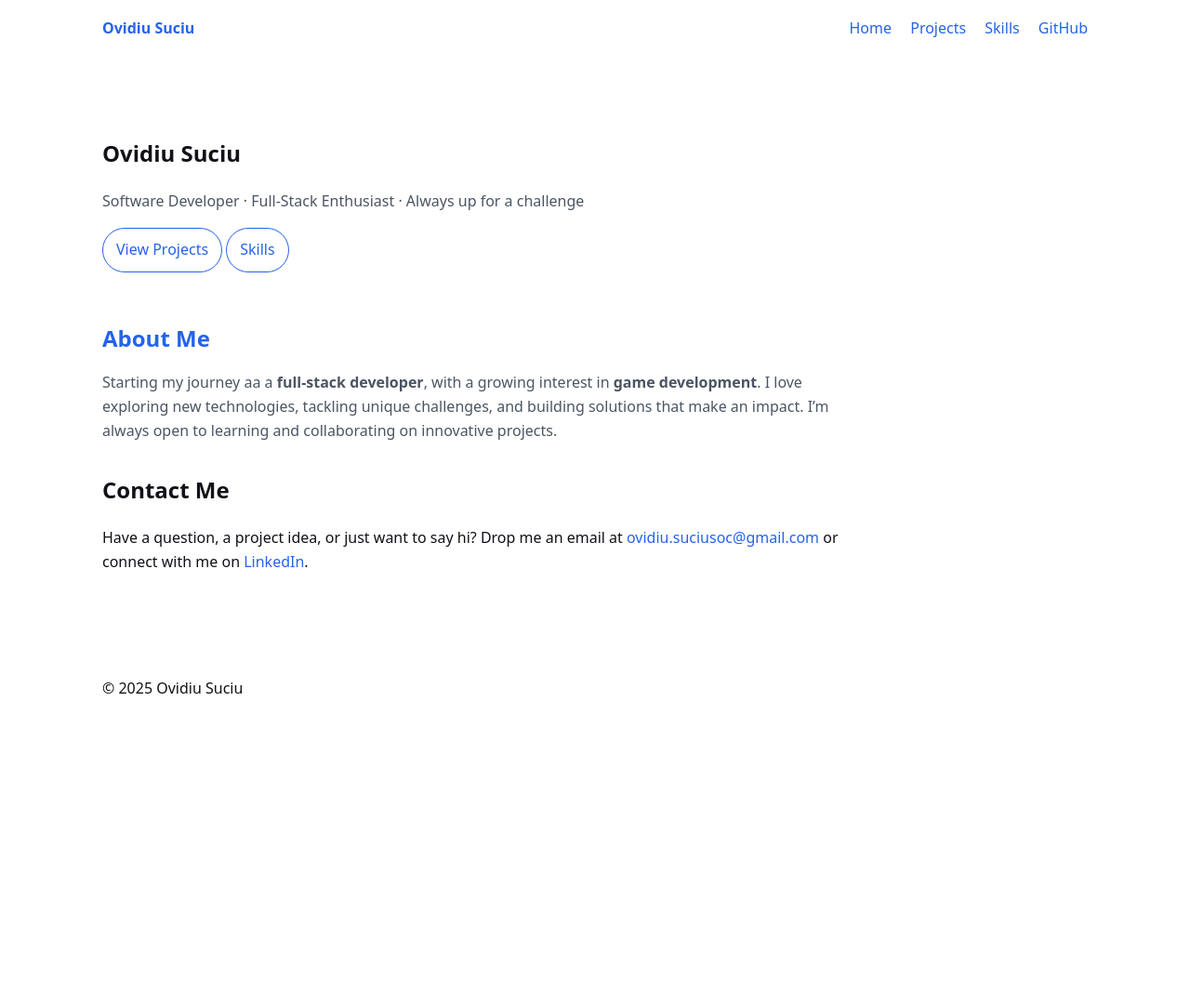
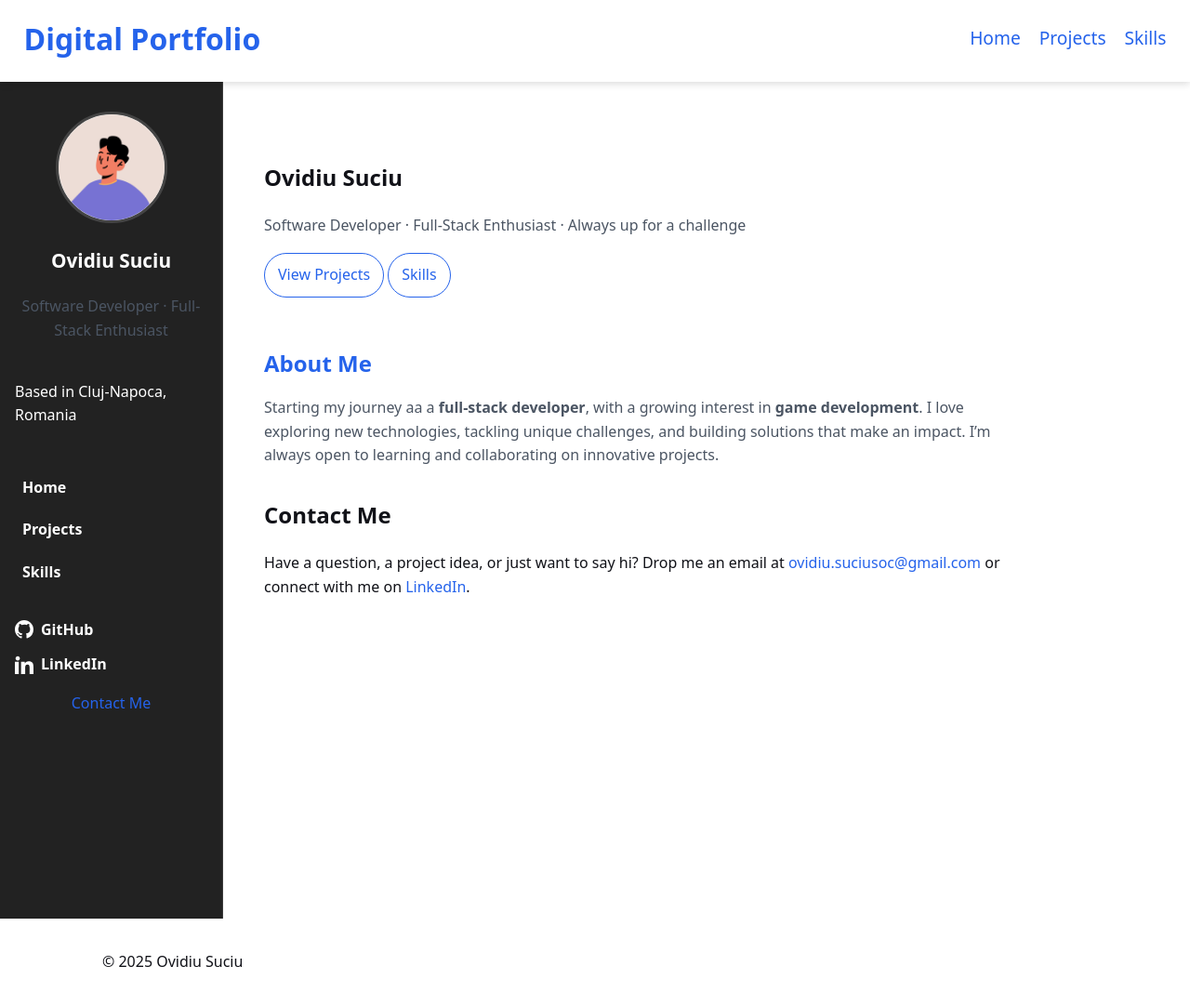
Before and after one commit to socovidiu/my-website, a Jekyll site: the page built from index.md, in a window 1280 px wide. Shown: the whole page at 93% size. Built offline with Jekyll 4.4.1, drawn with Linux system fonts in a browser that asks for light colours; before the commit the page ends 900 px from its top, so only the background shows below that.

Commit message:
Styling updates

```diff
--- a/_config.yml
+++ b/_config.yml
@@ -1,12 +1,13 @@
-title:  Ovidiu Suciu
+title: Ovidiu Suciu
 github_username: socovidiu
+name: Digital Portfolio
 tagline: Software Developer · Full-Stack Enthusiast · Always up for a challenge
 theme: null
 baseurl: "/my-website"
 url: "https://socovidiu.github.io"
 plugins:
   - jekyll-seo-tag
-  - jekyll-sitemap
+  # - jekyll-sitemap
 collections:
   projects:
     output: true
--- a/_includes/head.html
+++ b/_includes/head.html
@@ -1,5 +1,4 @@
 <meta charset="utf-8">
 <meta name="viewport" content="width=device-width, initial-scale=1">
-<title>{% if page.title %}{{ page.title }} · {% endif %}{{ site.title }}</title>
 {%- seo -%}
 <link rel="stylesheet" href="{{ '/assets/css/main.css' | relative_url }}">
--- /dev/null
+++ b/_includes/sidebar.html
@@ -0,0 +1,29 @@
+<aside class="sidebar">
+  <div class="sidebar-profile">
+    <img src="{{ '/assets/img/avatar.png' | relative_url }}" alt="Profile photo" class="sidebar-avatar">
+    <h2 class="sidebar-name">Ovidiu Suciu</h2>
+    <p class="sidebar-bio">Software Developer · Full-Stack Enthusiast</p>
+    <p class="sidebar-location">Based in Cluj-Napoca, Romania</p>
+  </div>
+  <nav class="sidebar-nav">
+    <a href="{{ '/' | relative_url }}">Home</a>
+    <a href="{{ '/projects/' | relative_url }}">Projects</a>
+    <a href="{{ '/skills/' | relative_url }}">Skills</a>
+  </nav>
+  <div class="sidebar-links">
+    <a href="https://github.com/socovidiu" target="_blank" rel="noopener" title="GitHub">
+      <svg width="20" height="20" fill="currentColor" aria-hidden="true" viewBox="0 0 16 16"><path d="M8 0C3.58 0 0 3.58 0 8c0 3.54 2.29 6.53 5.47 7.59.4.07.55-.17.55-.38 0-.19-.01-.82-.01-1.49-2.01.37-2.53-.49-2.69-.94-.09-.23-.48-.94-.82-1.13-.28-.15-.68-.52-.01-.53.63-.01 1.08.58 1.23.82.72 1.21 1.87.87 2.33.66.07-.52.28-.87.51-1.07-1.78-.2-3.64-.89-3.64-3.95 0-.87.31-1.59.82-2.15-.08-.2-.36-1.02.08-2.12 0 0 .67-.21 2.2.82a7.65 7.65 0 0 1 2-.27c.68 0 1.36.09 2 .27 1.53-1.04 2.2-.82 2.2-.82.44 1.1.16 1.92.08 2.12.51.56.82 1.27.82 2.15 0 3.07-1.87 3.75-3.65 3.95.29.25.54.73.54 1.48 0 1.07-.01 1.93-.01 2.19 0 .21.15.46.55.38A8.013 8.013 0 0 0 16 8c0-4.42-3.58-8-8-8z"/></svg>
+      GitHub
+    </a>
+    <a href="https://www.linkedin.com/in/suciu-ovidiu-cristian " target="_blank" rel="noopener" title="LinkedIn">
+      <svg width="20" height="20" fill="currentColor" aria-hidden="true" viewBox="0 0 16 16"><path d="M1.146 1.146C.417 1.875.417 3.042 1.146 3.77c.729.729 1.896.729 2.625 0 .729-.728.729-1.895 0-2.624C3.042.417 1.875.417 1.146 1.146zM0 5.333h3.333V16H0V5.333zm5.333 0h3.2v1.453h.045c.445-.845 1.534-1.733 3.158-1.733C15.333 5.053 16 7.053 16 10.053V16h-3.333v-5.333c0-1.267-.022-2.9-1.767-2.9-1.767 0-2.033 1.38-2.033 2.8V16H5.333V5.333z"/></svg>
+      LinkedIn
+    </a>
+
+  </div>
+  <div>
+    <p class="sidebar-contact">
+      <a href="mailto: ovidiu.suciusoc@gmail.com" class="sidebar-email">Contact Me</a>
+    </p>
+  </div>
+</aside>
--- a/_layouts/default.html
+++ b/_layouts/default.html
@@ -5,17 +5,20 @@
 </head>
 <body class="site">
   <header class="site-header">
-    <a class="brand" href="{{ '/' | relative_url }}">{{ site.title }}</a>
+    <a class="brand" href="{{ '/' | relative_url }}">{{ site.name }}</a>
     <nav class="nav">
       <a href="{{ '/' | relative_url }}">Home</a>
       <a href="{{ '/projects/' | relative_url }}">Projects</a>
       <a href="{{ '/skills/' | relative_url }}">Skills</a>
-      {% if site.github_username %}<a href="https://github.com/{{ site.github_username }}" target="_blank" rel="noopener">GitHub</a>{% endif %}
     </nav>
   </header>
-  <main class="site-main">
-    {{ content }}
-  </main>
+  <div class="layout">
+    {% include sidebar.html %}
+    <main class="site-main">
+      {{ content }}
+    </main>
+  </div>
+
   <footer class="site-footer">
     <p>&copy; {{ 'now' | date: '%Y' }} {{ site.title }}</p>
   </footer>
--- /dev/null
+++ b/assets/css/base.css
@@ -0,0 +1,11 @@
+* { box-sizing: border-box; }
+body {
+    margin: 0;
+    background: var(--bg);
+    color: var(--text);
+    font: 16px/1.6 system-ui, -apple-system, Segoe UI, Roboto, Ubuntu, Cantarell, Noto Sans, sans-serif;
+}
+a {
+    color: var(--accent);
+    text-decoration: none;
+}
--- /dev/null
+++ b/assets/css/components.css
@@ -0,0 +1,118 @@
+.brand {
+    font-weight: 700;
+}
+
+.nav a {
+    margin-left: 16px;
+}
+
+.btn {
+    display: inline-block;
+    padding: 10px 14px;
+    border-radius: 999px;
+    border: 1px solid var(--accent);
+}
+
+.btn.ghost {
+    background: transparent;
+}
+
+.btn.small {
+    padding: 6px 10px;
+    font-size: 14px;
+}
+
+.btn.tiny {
+    padding: 4px 8px;
+    font-size: 12px;
+}
+
+.badges {
+    display: flex;
+    flex-wrap: wrap;
+    gap: 8px;
+}
+
+.badge {
+    display: inline-block;
+    padding: 6px 10px;
+    border-radius: 999px;
+    background: var(--card);
+    border: 1px solid var(--border);
+}
+
+.posts {
+    list-style: none;
+    padding: 0;
+}
+
+.filters {
+    margin: 16px 0;
+}
+
+input[type="search"] {
+    width: 100%;
+    padding: 10px 12px;
+    border-radius: 12px;
+    border: 1px solid var(--border);
+    background: var(--card);
+    color: var(--text);
+}
+
+article.post,
+article.project {
+    max-width: 800px;
+    margin: 0 auto;
+}
+
+.hero {
+    padding: 40px 0 20px;
+}
+
+.hero .tagline {
+    color: var(--muted);
+    max-width: 700px;
+}
+
+.muted {
+    color: var(--muted);
+}
+
+.grid {
+    display: grid;
+    grid-template-columns: repeat(auto-fill, minmax(260px, 1fr));
+    gap: 16px;
+}
+
+.card {
+    padding: 16px;
+    border: 1px solid var(--border);
+    border-radius: 16px;
+    background: var(--card);
+}
+
+.about-me {
+    margin-top: 2rem;
+    max-width: 800px;
+    line-height: 1.6;
+    color: var(--text);
+}
+
+.about-me h2 {
+    margin-bottom: 0.5rem;
+    font-size: 1.5rem;
+    color: var(--accent);
+}
+
+.about-me p {
+    color: var(--muted);
+}
+
+.contact-me {
+    margin-top: 2rem;
+    max-width: 800px;
+}
+
+.contact-me a {
+    color: var(--accent);
+}
--- /dev/null
+++ b/assets/css/layout.css
@@ -0,0 +1,4 @@
+.site-header, .site-footer { max-width: 1100px; margin: 0 auto; padding: 18px 20px; display:flex; align-items:center; justify-content: space-between; }
+.site-main { max-width: 1100px; margin: 0 auto; padding: 24px 20px 60px; }
+.layout { display: flex; min-height: 100vh; gap: 1.5rem; }
+.layout .site-main { flex: 1; max-width: none; margin: 0; }
--- /dev/null
+++ b/assets/css/main.css
@@ -0,0 +1,6 @@
+@import url('variables.css');
+@import url('base.css');
+@import url('layout.css');
+@import url('sidebar.css');
+@import url('components.css');
+@import url('responsive.css');
--- a/assets/css/main.scss
+++ /dev/null
@@ -1,66 +0,0 @@
----
----
-/* Root tokens */
-:root {
-  --bg: #0b0c10;
-  --card: #111218;
-  --text: #e6e6e6;
-  --muted: #9aa0a6;
-  --accent: #4cc9f0;
-  --border: #22242e;
-}
-@media (prefers-color-scheme: light) {
-  :root {
-    --bg: #ffffff;
-    --card: #f8f9fb;
-    --text: #111218;
-    --muted: #4b5563;
-    --accent: #2563eb;
-    --border: #e5e7eb;
-  }
-}
-* { box-sizing: border-box; }
-body { margin: 0; background: var(--bg); color: var(--text); font: 16px/1.6 system-ui, -apple-system, Segoe UI, Roboto, Ubuntu, Cantarell, Noto Sans, sans-serif; }
-a { color: var(--accent); text-decoration: none; }
-.site-header, .site-footer { max-width: 1100px; margin: 0 auto; padding: 18px 20px; display:flex; align-items:center; justify-content: space-between; }
-.brand { font-weight: 700; }
-.nav a { margin-left: 16px; }
-.site-main { max-width: 1100px; margin: 0 auto; padding: 24px 20px 60px; }
-.hero { padding: 40px 0 20px; }
-.hero .tagline { color: var(--muted); max-width: 700px; }
-.btn { display:inline-block; padding: 10px 14px; border-radius: 999px; border: 1px solid var(--accent); }
-.btn.ghost { background: transparent; }
-.btn.small { padding: 6px 10px; font-size: 14px; }
-.btn.tiny { padding: 4px 8px; font-size: 12px; }
-.muted { color: var(--muted); }
-.grid { display:grid; grid-template-columns: repeat(auto-fill, minmax(260px, 1fr)); gap: 16px; }
-.card { padding: 16px; border: 1px solid var(--border); border-radius: 16px; background: var(--card); }
-.badges { display:flex; flex-wrap:wrap; gap: 8px; }
-.badge { display:inline-block; padding: 6px 10px; border-radius: 999px; background: var(--card); border: 1px solid var(--border); }
-.posts { list-style: none; padding: 0; }
-.filters { margin: 16px 0; }
-input[type="search"] { width: 100%; padding: 10px 12px; border-radius: 12px; border: 1px solid var(--border); background: var(--card); color: var(--text); }
-article.post, article.project { max-width: 800px; margin: 0 auto; }
-
-.about-me {
-  margin-top: 2rem;
-  max-width: 800px;
-  line-height: 1.6;
-  color: var(--text);
-}
-.about-me h2 {
-  margin-bottom: 0.5rem;
-  font-size: 1.5rem;
-  color: var(--accent);
-}
-.about-me p {
-  color: var(--muted);
-}
-
-.contact-me {
-  margin-top: 2rem;
-  max-width: 800px;
-}
-.contact-me a {
-  color: var(--accent);
-}
--- /dev/null
+++ b/assets/css/responsive.css
@@ -0,0 +1,32 @@
+@media (max-width: 900px) {
+  .layout { flex-direction: column; }
+  .sidebar { width: 100%; }
+}
+.site-header {
+  width: 100vw;
+  max-width: none;
+  left: 0;
+  right: 0;
+  margin: 0;
+  padding: 1rem 2vw;
+  box-shadow: 0 2px 8px rgba(0,0,0,.15);
+  border-bottom: 5px solid rgba(255,255,255,.18);
+  display: flex;
+  align-items: center;
+  justify-content: space-between;
+  position: relative;
+  box-sizing: border-box;
+  z-index: 10;
+}
+.site-header .brand {
+  font-size: clamp(1.5rem, 2.5vw, 2.25rem);
+  margin-right: 2rem;
+}
+.site-header .nav {
+  display: flex;
+  gap: 1.25rem;
+}
+.site-header .nav a {
+  font-size: clamp(1rem, 1.5vw, 1.25rem);
+  margin-left: 0;
+}
--- /dev/null
+++ b/assets/css/sidebar.css
@@ -0,0 +1,79 @@
+.sidebar {
+  background: #222;
+  color: #fff;
+  width: 240px;
+  padding: 2rem 1rem;
+  flex-shrink: 0;
+  display: flex;
+  flex-direction: column;
+  align-items: center;
+  border-right: 1px solid rgba(255,255,255,.12);
+}
+.sidebar-profile {
+  display: flex;
+  flex-direction: column;
+  align-items: center;
+  margin-bottom: 2rem;
+}
+.sidebar-avatar {
+  width: 120px;
+  height: 120px;
+  border-radius: 50%;
+  object-fit: cover;
+  margin-bottom: 1rem;
+  border: 3px solid #444;
+  background: #e6e6e6;
+}
+.sidebar-name {
+  font-size: 1.3rem;
+  font-weight: 700;
+  margin: 0.5rem 0 0.25rem 0;
+  text-align: center;
+}
+.sidebar-bio {
+  color: var(--muted);
+  font-size: 1rem;
+  text-align: center;
+  margin-bottom: 1.5rem;
+}
+.sidebar-nav {
+  display: flex;
+  flex-direction: column;
+  gap: 0.75rem;
+  width: 100%;
+  margin-bottom: 2rem;
+  align-items: flex-start;
+}
+.sidebar-nav a {
+  color: inherit;
+  text-decoration: none;
+  font-weight: 600;
+  padding: 0.25rem 0.5rem;
+  border-radius: 6px;
+  transition: background 0.2s;
+  width: 100%;
+  display: block;
+}
+.sidebar-nav a:hover {
+  background: #333;
+}
+.sidebar-links {
+  display: flex;
+  flex-direction: column;
+  gap: 0.75rem;
+  width: 100%;
+  align-items: flex-start;
+}
+.sidebar-links a {
+  display: flex;
+  align-items: center;
+  gap: 0.5rem;
+  color: inherit;
+  text-decoration: none;
+  font-weight: 600;
+  font-size: 1rem;
+  transition: color 0.2s;
+}
+.sidebar-links a:hover {
+  color: var(--accent);
+}
--- /dev/null
+++ b/assets/css/variables.css
@@ -0,0 +1,18 @@
+:root {
+  --bg: #0b0c10;
+  --card: #111218;
+  --text: #e6e6e6;
+  --muted: #9aa0a6;
+  --accent: #4cc9f0;
+  --border: #22242e;
+}
+@media (prefers-color-scheme: light) {
+  :root {
+    --bg: #ffffff;
+    --card: #f8f9fb;
+    --text: #111218;
+    --muted: #4b5563;
+    --accent: #2563eb;
+    --border: #e5e7eb;
+  }
+}
```
Also changed, not shown: Gemfile (+7 -2 lines), assets/css/style.css (deleted, +0 -52 lines), Gemfile.lock (added), README.md, assets/img/avatar.png (added), 1 other file.
